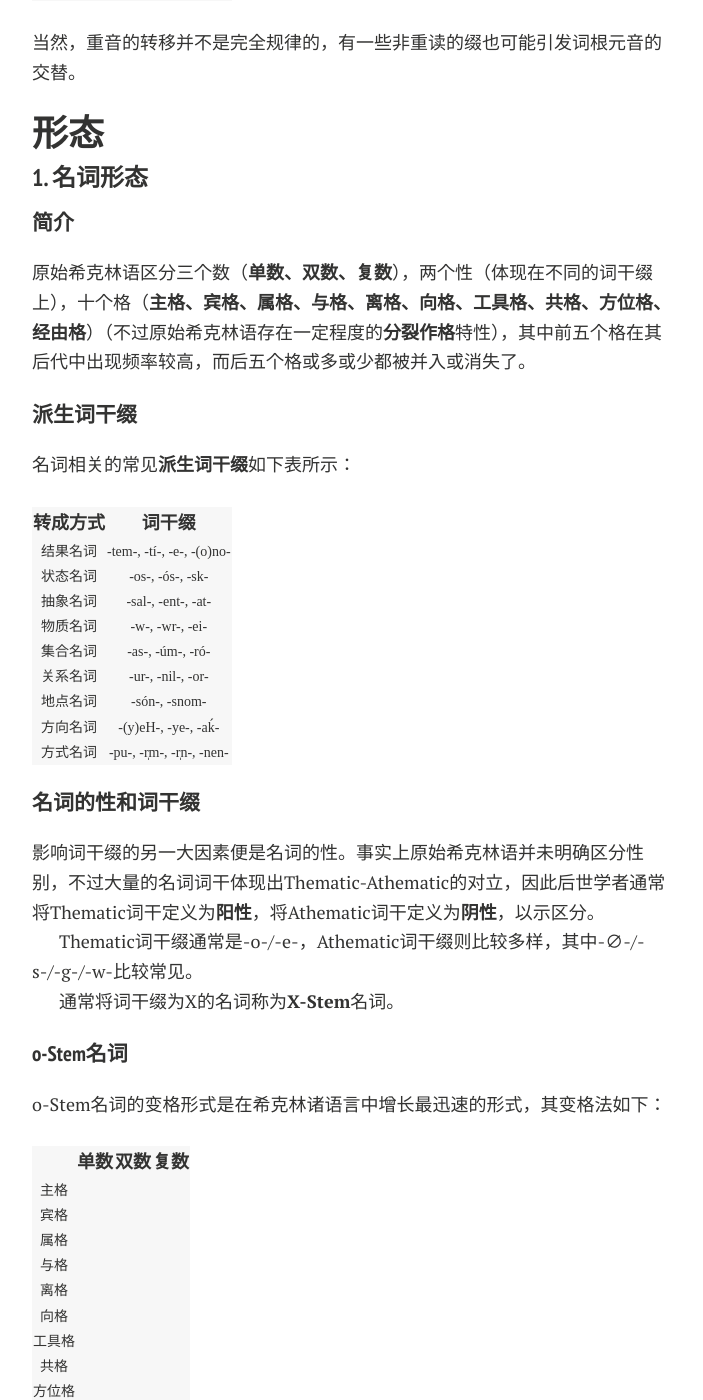
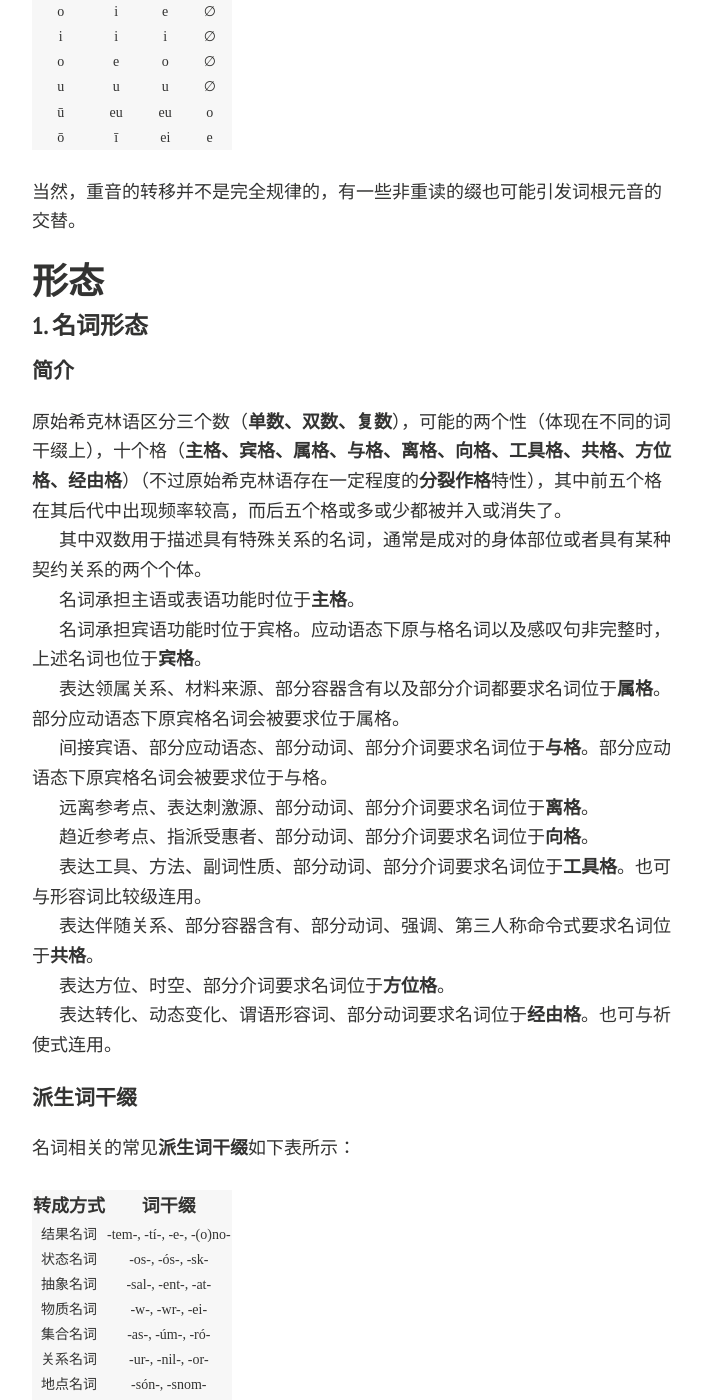
Before and after one commit to Kinnuch/kinnuch.github.io, a Jekyll site: the page built from laim/Proto-Shikṛin.md, in a window 1280 px wide and 1400 px high, scrolled down 4754 px. Shown: the whole window, without its empty margins (288-991 px from the left). Built offline with Jekyll 4.4.1, drawn with Linux system fonts in a browser that asks for light colours; nearby versions of some CDN libraries; comment, search, counter and statistics services are not loaded; a style sheet for code colours, icons or effects is not loaded; some of the changed text lies outside the part shown.

Commit message:
Update Proto-Shikṛin.md

```diff
--- a/laim/Proto-Shikṛin.md
+++ b/laim/Proto-Shikṛin.md
@@ -75,13 +75,16 @@
 
 具体来说，单音节词根也被称为**强词根**，其结构只能是(s)CV/R(C)(C)。且不能同时出现两个浊阻碍音，也不能同时出现两个鼻冠音。词尾被允许的CC有CH/CR/sT。词根通常不允许以元音或响音开头，如果出现这种情况，词首通常会构拟H来规避。
 
-双音节词根也被称为**弱词根**，其结构只能是(s)CV(C)V(C)(C)。响音不被允许成为音节核。
+双音节词根也被称为**弱词根**，其结构只能是(s)CVCV(C)(C)。响音不被允许成为音节核。
 
 以下词根都是合法的：
 
 - √HOR “侧，旁边的”
+- √KL̩T “土，粘土，黏土；陶瓦”
 - √SK̂AN “月亮”
-- √
+- √HOKOT “谷地；大块石头”
+
+需要注意的是，部分原始希克林语词根可能有两种不同的形式，在词典中以斜杠隔开，其中后面的形式来源于种子孵化前希克林人所听闻的呓语，通常情况下被认为是祷文专用的。这些词根在现代希克林语中也有独特的用处，更多情况请参考对应章节。
 
 语素基本来说是遵循**额外成分-词根-词干缀-范畴缀**的模式构成的，其中词根-词干缀构成的部分称为**词干(stem)**。
 
@@ -107,7 +110,29 @@
 
 ##### 简介
 
-原始希克林语区分三个数（**单数、双数、复数**），两个性（体现在不同的词干缀上），十个格（**主格、宾格、属格、与格、离格、向格、工具格、共格、方位格、经由格**）（不过原始希克林语存在一定程度的**分裂作格**特性），其中前五个格在其后代中出现频率较高，而后五个格或多或少都被并入或消失了。
+原始希克林语区分三个数（**单数、双数、复数**），可能的两个性（体现在不同的词干缀上），十个格（**主格、宾格、属格、与格、离格、向格、工具格、共格、方位格、经由格**）（不过原始希克林语存在一定程度的**分裂作格**特性），其中前五个格在其后代中出现频率较高，而后五个格或多或少都被并入或消失了。
+
+其中双数用于描述具有特殊关系的名词，通常是成对的身体部位或者具有某种契约关系的两个个体。
+
+名词承担主语或表语功能时位于**主格**。
+
+名词承担宾语功能时位于宾格。应动语态下原与格名词以及感叹句非完整时，上述名词也位于**宾格**。
+
+表达领属关系、材料来源、部分容器含有以及部分介词都要求名词位于**属格**。部分应动语态下原宾格名词会被要求位于属格。
+
+间接宾语、部分应动语态、部分动词、部分介词要求名词位于**与格**。部分应动语态下原宾格名词会被要求位于与格。
+
+远离参考点、表达刺激源、部分动词、部分介词要求名词位于**离格**。
+
+趋近参考点、指派受惠者、部分动词、部分介词要求名词位于**向格**。
+
+表达工具、方法、副词性质、部分动词、部分介词要求名词位于**工具格**。也可与形容词比较级连用。
+
+表达伴随关系、部分容器含有、部分动词、强调、第三人称命令式要求名词位于**共格**。
+
+表达方位、时空、部分介词要求名词位于**方位格**。
+
+表达转化、动态变化、谓语形容词、部分动词要求名词位于**经由格**。也可与祈使式连用。
 
 ##### 派生词干缀
 
@@ -131,24 +156,98 @@
 
 Thematic词干缀通常是-o-/-e-，Athematic词干缀则比较多样，其中-∅-/-s-/-g-/-w-比较常见。
 
-通常将词干缀为X的名词称为**X-Stem**名词。
+当出现派生缀时，阴阳词干缀通常隐去。
 
-##### o-Stem名词
+通常将词干缀以X结尾的名词称为**X-Stem**名词。
 
-o-Stem名词的变格形式是在希克林诸语言中增长最迅速的形式，其变格法如下：
+接下来介绍几种最常见的名词变格法。
 
-|        | 单数 | 双数 | 复数 |
-| :----: | :--: | :--: | :--: |
-|  主格  |      |      |      |
-|  宾格  |      |      |      |
-|  属格  |      |      |      |
-|  与格  |      |      |      |
-|  离格  |      |      |      |
-|  向格  |      |      |      |
-| 工具格 |      |      |      |
-|  共格  |      |      |      |
-| 方位格 |      |      |      |
-| 经由格 |      |      |      |
+##### o/e-Stem名词
+
+o/e-Stem名词的变格形式是在希克林诸语言中增长最迅速的形式。在原始希克林语中，这类名词多与**人、昼行性动物、身体部位、社会关系、暖调天体**有关。
+
+|        |  单数  | 双数 | 复数 |
+| :----: | :----: | :--: | :--: |
+|  主格  | -s, -∅ | -su  | -sin |
+|  宾格  |   -n   | -nt  | -nin |
+|  属格  |   -o   | -ot  | -or  |
+|  与格  |   -i   | -it  | -ir  |
+|  离格  |  -do   | -ndo | -don |
+|  向格  |  -lo   | -llo | -lon |
+| 工具格 |   -r   | -ur  | -ren |
+|  共格  |   -m   | -um  | -men |
+| 方位格 |   -H   | -Hu  | -Hs  |
+| 经由格 |  -ba   | -mb  | -bas |
+
+##### ∅-stem名词
+
+该类名词以辅音结尾并直接接入范畴缀。如果派生缀替代了阴阳词干缀，且派生缀不以元音或响音结尾，则多采用此变格法。在原始希克林语中，这类名词多与**人、夜行性动物、小物件、冷调天体**有关。
+
+|        | 单数 | 双数 | 复数  |
+| :----: | :--: | :--: | :---: |
+|  主格  |  -a  | -at  |  -ar  |
+|  宾格  | -an  | -ant | -ein  |
+|  属格  | -ao  | -eu  | -aron |
+|  与格  | -ei  | -eu  | -eir  |
+|  离格  | -ad  | -and | -adon |
+|  向格  | -al  | -al  | -alon |
+| 工具格 | -ar  | -ar  | -aren |
+|  共格  | -am  | -am  | -amen |
+| 方位格 | -aH  | -aH  | -aHon |
+| 经由格 | -ap  | -amp | -abas |
+
+##### s-Stem名词
+
+在原始希克林语中，这类名词多与**抽象名词、无实体名词**有关。
+
+|        | 单数 | 双数  | 复数  |
+| :----: | :--: | :---: | :---: |
+|  主格  |  -∅  |  -ta  |  -in  |
+|  宾格  | -an  | -tan  | -ein  |
+|  属格  |  -o  |  -to  |  -or  |
+|  与格  |  -i  |  -ti  |  -ir  |
+|  离格  | -ad  | -tand | -adon |
+|  向格  | -al  | -tal  | -alon |
+| 工具格 | -ar  | -tar  | -aren |
+|  共格  | -am  | -tam  | -amen |
+| 方位格 | -aH  | -taH  | -aHon |
+| 经由格 | -ap  | -tamp | -abas |
+
+##### g-Stem名词
+
+在原始希克林语中，这类名词多与**食物、矿物、植物、人造物**有关。
+
+|        | 单数 | 双数  | 复数  |
+| :----: | :--: | :---: | :---: |
+|  主格  |  -∅  |  -wa  |  -ar  |
+|  宾格  | -an  | -wan  | -erin |
+|  属格  |  -o  |  -wo  |  -or  |
+|  与格  |  -e  | -wer  | -erir |
+|  离格  | -ad  | -wand | -adon |
+|  向格  | -al  | -wal  | -alon |
+| 工具格 | -ar  | -war  | -aren |
+|  共格  | -am  | -wam  | -amen |
+| 方位格 | -aH  | -waH  | -aHon |
+| 经由格 | -ap  | -wamp | -abas |
+
+##### w-Stem名词
+
+在原始希克林语中，这类名词多与**液体、神明**有关。
+
+|        | 单数 | 双数 | 复数  |
+| :----: | :--: | :--: | :---: |
+|  主格  |  -∅  | -at  |  -ar  |
+|  宾格  | -an  | -ant | -erin |
+|  属格  |  -o  | -ot  |  -or  |
+|  与格  |  -e  | -et  |  -er  |
+|  离格  | -ad  | -and | -adon |
+|  向格  | -al  | -al  | -alon |
+| 工具格 | -ar  | -ar  | -aren |
+|  共格  | -am  | -am  | -amen |
+| 方位格 | -aH  | -aH  | -aHon |
+| 经由格 | -ab  | -amb | -abas |
+
+另外还有一些名词的stem比较特殊且数量稀少，因此这里不展开描述。
 
 
 
```
Also changed, not shown: other parts of laim/Proto-Shikṛin.md (+1 -1 lines).
